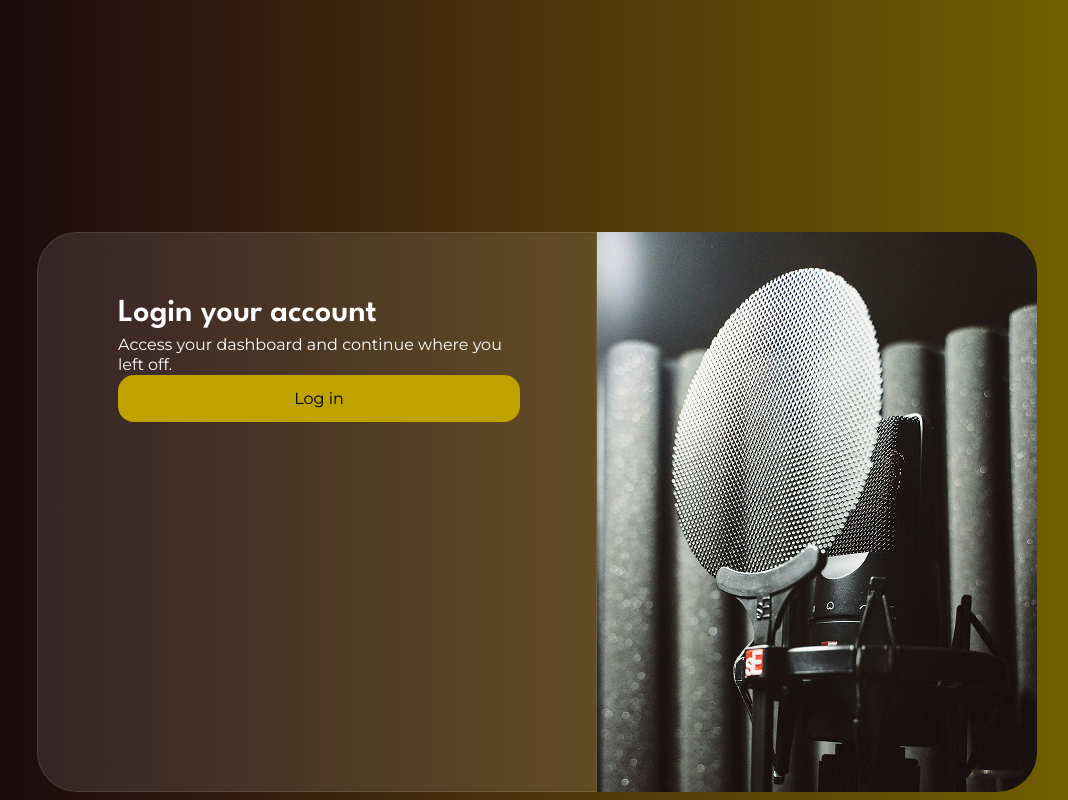
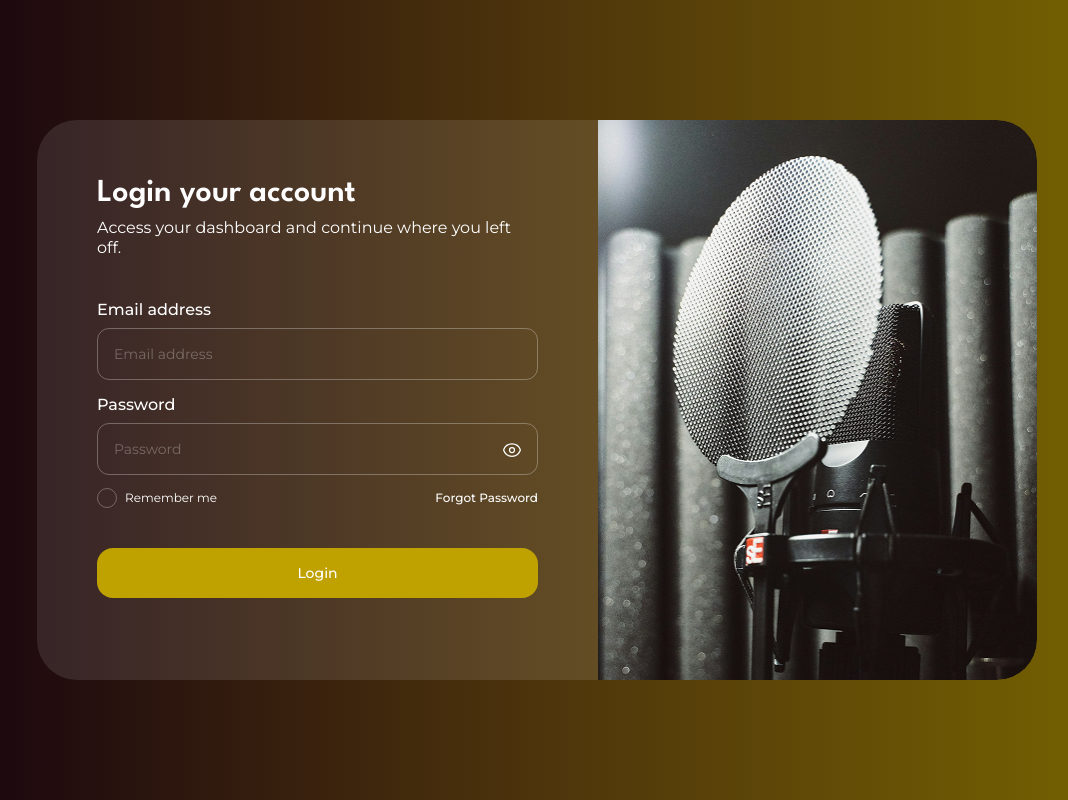
Before and after one commit to GMP-Entertainment-247/admin-dashboard, a React (Create React App) app: page /login in a window 1280 px wide. Shown: the top 800 px of the page, without its empty margins (103-1171 px from the left). Built offline with nearby package versions, Linux system fonts and the light colour scheme.

Commit message:
login page ui

```diff
--- a/src/components/Form/ErrorWrapper.tsx
+++ b/src/components/Form/ErrorWrapper.tsx
@@ -2,7 +2,6 @@ import clsx from "clsx";
 import { ErrorMessage, useFormikContext } from "formik";
 import { useMemo } from "react";
 import { flatten } from "../../utils/helpers";
-
 
 export const ErrorWrapper = (props: {
   children: (arg: { hasError: boolean }) => React.ReactNode;
--- a/src/components/Form/TextField.tsx
+++ b/src/components/Form/TextField.tsx
@@ -4,11 +4,12 @@ import { useSingleState } from "../../utils/hooks/useSingleState";
 import { ErrorWrapper } from "./ErrorWrapper";
 
 interface ITextFieldProps extends React.InputHTMLAttributes<HTMLInputElement> {
-    label?: string;
+    label: string;
     required?: boolean;
     type?: "text" | "number" | "password" | "email" | "tel" | "date" | "time";
     context?: boolean;
     extraClassName?: string;
+    placeholder?: string;
 }
 export function TextField({
     context = true,
@@ -29,7 +30,7 @@ export function TextField({
                         <div className="relative">
                             <input
                                 className={clsx([
-                                    "block w-full rounded-[12px] px-4 h-[52px] outline-none text-sm bg-transparent border border-[#F4F4F44D] text-[#F4F4F44D]",
+                                    "block w-full rounded-[12px] px-4 h-[52px] outline-none text-sm !bg-transparent border border-[#F4F4F44D] text-white placeholder:text-[#F4F4F44D]",
                                     hasError && "!border-red-400 border",
                                     extraClassName,
                                 ])}
@@ -47,6 +48,7 @@ export function TextField({
                                     focused.set(false);
                                     props.onBlur?.(e);
                                 }}
+                                autoComplete="off"
                             />
                             {props.type === "password" && (
                                 <button
--- a/src/components/Form/shared/Button.tsx
+++ b/src/components/Form/shared/Button.tsx
@@ -1,17 +1,33 @@
-import React from "react";
+import clsx from 'clsx';
+import loader from "../../../images/gif/white-loader.gif";
+interface IButtonProps {
+    variant?: "primary" | "secondary";
+    type?: "button" | "submit";
+    extraClassName?: string;
+    isLoading?: boolean;
+    text: string;
+    onClick?: () => void;
+}
 
-const Button = () => {
-  return (
-    <div>
-
-      <button
-                  // onClick={handleLogin}
-                  className=" w-[402px] h-[47px] bg-[#BFA100] rounded-[16px] items-center"
-                >
-                  Log in
-                </button>
-    </div>
-  );
-};
-
-export default Button;
+export default function Button ({
+    variant="primary",
+    type="button",
+    ...props
+}:IButtonProps) {
+    return(
+        <button
+            type={type}
+            className={clsx(
+                "text-center rounded-[16px] text-sm font-medium cursor-pointer py-2.5 relative w-full min-h-[50px]",
+                props.extraClassName,
+                variant==="primary" ? "bg-primary text-white":"bg-grey-1 text-black-1",
+                props.isLoading && "opacity-70",
+            )}
+            disabled={props.isLoading}
+            onClick={props.onClick}
+        >
+            {props.text}
+            {props.isLoading && <img src={loader} alt="loader" className='absolute top-[calc(50%-12px)] left-[calc(50%-12px)] w-[24px]' />}
+        </button>
+    )
+}
--- a/src/index.css
+++ b/src/index.css
@@ -1,5 +1,4 @@
 @import url('https://fonts.googleapis.com/css2?family=League+Spartan:wght@100..900&family=Montserrat:ital,wght@0,100..900;1,100..900&display=swap');
-@import url('https://fonts.googleapis.com/css2?family=Manrope:wght@200..800&family=Montserrat:ital,wght@0,100..900;1,100..900&family=Poppins:ital,wght@0,100;0,200;0,300;0,400;0,500;0,600;0,700;0,800;0,900;1,100;1,200;1,300;1,400;1,500;1,600;1,700;1,800;1,900&display=swap');
 
 @tailwind base;
 @tailwind components;
@@ -23,6 +22,6 @@ h1, h2, h3, h4, h5, h6{
   font-family: 'League Spartan', sans-serif;
 }
 
-p, span, a, button, input{
+p, span, a, button, input, label{
   font-family: 'Montserrat', sans-serif;
 }
--- a/src/pages/auth/AuthLayout.tsx
+++ b/src/pages/auth/AuthLayout.tsx
@@ -1,133 +1,37 @@
-import Button from "../../components/Form/shared/Button";
 import { ReactNode } from "react";
-// import { useAuth } from "../../context/AuthContext";
-// import { useNavigate } from "react-router-dom";
-// import { useState } from "react";
 
 type AuthLayoutProps = {
+    title: string;
+    subText: string;
+    authImage?: string;
     children: ReactNode;
 };
 
-export default function AuthLayout({ children }: AuthLayoutProps) {
-  // const { login } = useAuth();
-  // const navigate = useNavigate();
-  // const regex = /^[^\s@]+@[^\s@]+\.[^\s@]+$/;
-
-  // const handleLogin = () => {
-  //   if (!email) {
-  //     setError("input a proper email format");
-  //   } else if (!regex.test(email)) {
-  //     setError("input a valid email");
-  //   } else {
-  //     setError("");
-  //     alert("Login successful!");
-
-  //     login();
-  //     navigate("/dashboard");
-  //   }
-  // };
-  // const [rememberMe, setRememberMe] = useState(false);
-  // const [email, setEmail] = useState("");
-  // const [error, setError] = useState("");
-
-  // const handleSelect = () => {
-  //   setRememberMe(!rememberMe);
-  // };
+export default function AuthLayout({ title, subText, authImage, children }: AuthLayoutProps) {
     return (
-    <form action="">
-      <div className=" ">
-        <div className="bg-gradient-to-r from-[#14000F] via-[#4D340C]  to-[#7A6700] h-[1024px] flex items-center justify-center w-full">
-          <div className="flex  rounded-[40px] w-[1000px] h-[560px]">
-            <div className=" w-[560px] bg-gradient from-[#f6f6f6] to-[#7A6700]  border  border-white/10  bg-white/10  rounded-l-[40px]">
-              <div className="my-[67px] w-[402px] h-[426px] mx-[80px]  ">
-                <h2 className="text-[#FEFEFE] font-league-spartan text-[32px] leading-[28px] font-[600] mb-[7px]">
-                  Login your account
+        <div className="bg-gradient-to-r from-[#14000F] via-[#4D340C]  to-[#7A6700] h-[100vh] flex items-center justify-center w-full">
+            <div className="flex rounded-[40px] overflow-hidden w-[1000px] min-h-[560px]">
+                <div className="bg-white/10">
+                    <div className="w-full p-[60px]">
+                        <h2 className="text-[#FEFEFE] font-league_spartan text-[32px] leading-[28px] font-semibold mb-2.5">
+                            {title}
                         </h2>
-                <p className=" font-[400] w-[400px] leading-[20px] text-[16px] mt-[7px] text-[#FFFFFF] ">
-                  Access your dashboard and continue where you <br /> left off.
+                        <p className="font-[400] leading-[20px] text-[16px] text-[#FFFFFF] ">
+                            {subText}
                         </p>
-
-                {/* <form action="" className="my-[40px]">
-                  <div className="mb-[20px]">
-                    <label
-                      htmlFor="Email"
-                      id="Email"
-                      className="font-500 text-[16px] leading-100% font-montserrat block mb-[12px] text-white"
-                    >
-                      {" "}
-                      Email
-                    </label>
-                    <input
-                      type="email"
-                      id="Email"
-                      onChange={(e) => setEmail(e.target.value)}
-                      placeholder="Email address"
-                      className="w-[400px] h-[52px] pl-[16px] rounded-[12px] border border-[#F4F4F44D] bg-transparent"
-                    />
-                  </div>
-
-                  <div className="relative mb-[20px]">
-                    <label
-                      htmlFor="Email"
-                      id="password"
-                      className="font-500 text-[16px] leading-100% font-montserrat block mb-[12px] text-white"
-                    >
-                      {" "}
-                      Password
-                    </label>
-                    <input
-                      type="password"
-                      placeholder="Password"
-                      className="w-[400px] h-[52px] pl-[16px] rounded-[12px] border border-[#F4F4F44D] bg-transparent"
-                    />
-                  </div>
-
-                  <div className="flex justify-between text-sm items-center">
-                    <label className="flex items-center  text-white gap-[5px] cursor-pointer">
-                      <input
-                        type="checkbox"
-                        onChange={handleSelect}
-                        checked={rememberMe}
-                        className="accent-black rounded-full bg-transparent border border-[#F4F4F44D] w-[20px] h-[20px] cursor-pointer"
-                      />
-                      Remember me
-                    </label>
-
-                    <a href="/" className="text-white hover:underline">
-                      Forgot password?
-                    </a>
-                  </div>
-                </form> */}
-                {/* {error && (
-                  <div className="text-red-600 text-sm mt-2 text-center">
-                    {error}
-                  </div>
-                )} */}
-                {/* <button onClick={handleLogin} className="bg-yellow-500 text-black w-full py-2 rounded mt-4 hover:bg-yellow-600 transition">
-                Login
-              </button> */}
-                {/* <button
-                  // onClick={handleLogin}
-                  className=" w-[402px] h-[47px] bg-[#BFA100] rounded-[16px] items-center"
-                >
-                  Log in
-                </button> */}
-                <Button />
+                        <div className="mt-10">
+                            {children}
                         </div>
                     </div>
-
-            <div className="w-[440px]  rounded-r-[40px]">
+                </div>
+                <div className="w-[440px] rounded-r-[40px] overflow-hidden">
                     <img
-                src="/unsplash.png"
+                        src={authImage}
                         alt="mic"
-                className="  rounded-r-[40px]"
+                        className="w-full h-full"
                     />
                 </div>
             </div>
         </div>
-
-        {children}
-      </div>
-    </form>
     );
 }
--- a/src/pages/auth/Login.tsx
+++ b/src/pages/auth/Login.tsx
@@ -1,19 +1,80 @@
 // import { useAuth } from "../../context/AuthContext";
 // import { useNavigate } from "react-router-dom";
+import { FormikProvider, useFormik } from "formik";
 import AuthLayout from "./AuthLayout";
-// import { useState } from "react";
-// import unsplash from '../../../public/unsplash.png'; // Adjust the path as necessary
+import { loginSchema } from "../../utils/validationSchema";
+import { TextField } from "../../components/Form/TextField";
+import { formProps } from "../../utils/helpers";
+import Button from "../../components/Form/shared/Button";
 
 
 
 export default function Login() {
+  // const { login } = useAuth();
+  // const navigate = useNavigate();
 
+  // const handleLogin = () => {
+  //   login();
+  //   navigate('/dashboard');
+  // };
+
+  const form = useFormik({
+    initialValues: {
+      email: "",
+      password: "",
+      rememberMe: false,
+    },
+    validateOnMount: true,
+    validationSchema: loginSchema,
+    onSubmit: (values) => {
+      console.log(values)
+    },
+  });
 
   return (
-    <AuthLayout>
-      <>
-     {/* {chidren} */}
-      </>
+    <AuthLayout
+      title="Login your account"
+      subText="Access your dashboard and continue where you left off."
+      authImage='/unsplash.png'
+    >
+      <FormikProvider value={form}>
+        <form>
+          <TextField
+            label="Email address"
+            placeholder="Email address"
+            type="email"
+            {...formProps("email", form)}
+          />
+          <TextField
+            label="Password"
+            placeholder="Password"
+            type="password"
+            {...formProps("password", form)}
+          />
+          <div className="flex justify-between items-center text-xs text-white">
+            <div className="flex items-center gap-2">
+              <div
+                className="w-5 h-5 border border-[#F4F4F44D] rounded-full flex justify-center items-center cursor-pointer"
+                onClick={()=>{
+                  form.setFieldValue("rememberMe", !form.values.rememberMe)
+                }}
+              >
+                {
+                  form.values.rememberMe &&
+                  <div className="bg-[#F4F4F4] rounded-full w-3 h-3" />
+                }
+              </div>
+              <span>Remember me</span>
+            </div>
+            <p className="font-medium cursor-pointer">Forgot Password</p>
+          </div>
+          <Button
+            text="Login"
+            // isLoading
+            extraClassName="mt-10"
+          />
+        </form>
+      </FormikProvider>
     </AuthLayout>
   );
 }
--- a/src/utils/hooks/useSingleState.tsx
+++ b/src/utils/hooks/useSingleState.tsx
@@ -29,6 +29,6 @@ export function useSingleState<S>(initialState: S | (() => S)) {
         },
         firstTime: firstTime,
       };
-    }, [data, initialState]);
+    }, [data]);
   return signal;
 }
--- /dev/null
+++ b/src/utils/validationSchema.ts
@@ -0,0 +1,6 @@
+import { object, string } from "yup";
+
+export const loginSchema = object({
+      email: string().required().email().label("Email address"),
+      password: string().required().label("Password"),
+})
--- a/tailwind.config.js
+++ b/tailwind.config.js
@@ -6,15 +6,18 @@ module.exports = {
   theme: {
     extend: {
       colors: {
-        backgroundImage: {
-        'gradient-radial': 'radial-gradient(var(--tw-gradient-stops))',
-      },
         primary: "#BFA100",
+        grey: {
+          1: "#E6E6E6",
+        },
+        black: {
+          1: "#1A1A1A",
+        }
       },
       fontFamily: {
         montserrat: ["Montserrat", "sans-serif"],
         league_spartan: ["League Spartan", 'sans-serif']
-      }
+      },
     },
   },
   plugins: [],
```
Also changed, not shown: src/images/gif/white-loader.gif (added). Lines whose indentation alone changed are shown as unchanged.
